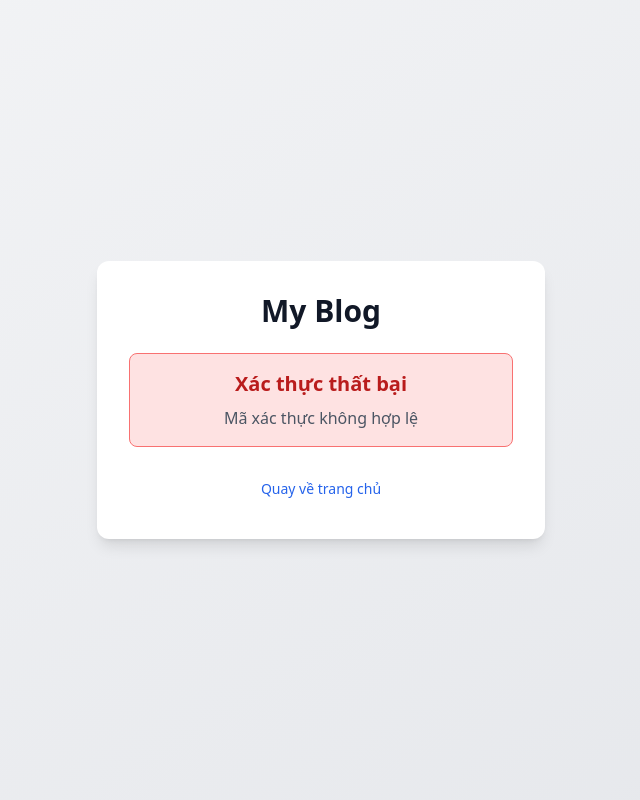
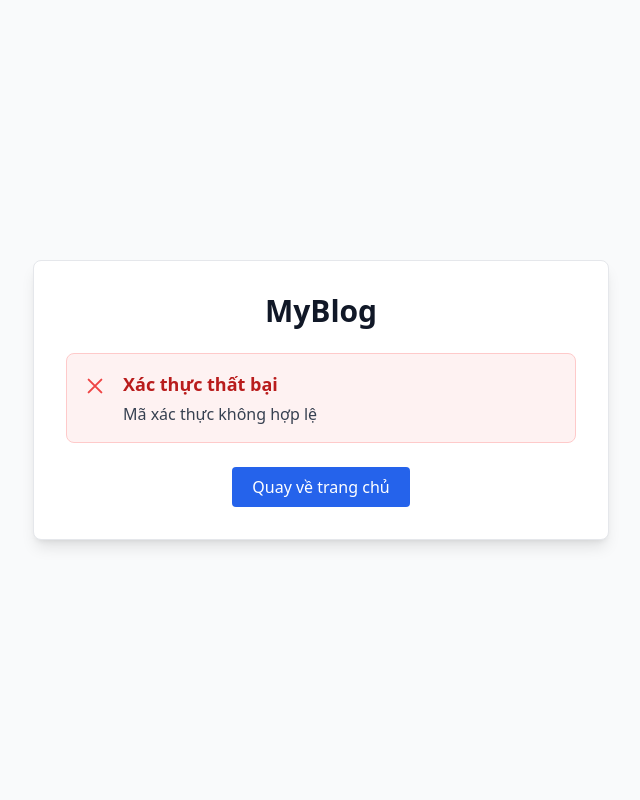
Before and after one commit to tttpppppp/myblog2, a Flask app: page /confirm in a window 1280 px wide. Shown: the whole page, without its empty margins (319-959 px from the left). Run offline with Flask 3, Linux system fonts and the light colour scheme; some libraries are stand-ins or nearby versions.

Commit message:
first commit

```diff
--- a/templates/confirm_fail.html
+++ b/templates/confirm_fail.html
@@ -6,16 +6,33 @@
     <title>Xác thực thất bại - My Blog</title>
     <script src="https://cdn.tailwindcss.com"></script>
 </head>
-<body class="bg-gradient-to-br from-gray-100 to-gray-200 min-h-screen flex items-center justify-center">
-<div class="w-full max-w-md p-8 bg-white rounded-xl shadow-lg text-center space-y-6">
-    <div class="flex justify-center items-center mb-4">
-        <h1 class="text-3xl font-bold text-gray-900">My Blog</h1>
+<body class="bg-gray-50 min-h-screen flex items-center justify-center px-4">
+<div class="bg-white border border-gray-200 rounded-lg shadow-lg max-w-xl w-full p-8">
+    <!-- Logo / Header -->
+    <div class="mb-6 text-center">
+        <h1 class="text-3xl font-bold text-gray-900">MyBlog</h1>
     </div>
-    <div class="p-4 bg-red-100 border border-red-400 text-red-700 rounded-lg transform hover:scale-105 transition duration-300">
-        <h2 class="text-xl font-semibold">Xác thực thất bại</h2>
-        <p class="mt-2 text-gray-600">{{ message }}</p>
+
+    <!-- Message -->
+    <div class="flex items-start space-x-4 bg-red-50 border border-red-200 rounded-lg p-4">
+        <svg class="w-6 h-6 text-red-500 mt-1" fill="none" stroke="currentColor" stroke-width="2"
+             viewBox="0 0 24 24">
+            <path stroke-linecap="round" stroke-linejoin="round"
+                  d="M18.364 5.636l-12.728 12.728M5.636 5.636l12.728 12.728"/>
+        </svg>
+        <div>
+            <h2 class="text-lg font-semibold text-red-700">Xác thực thất bại</h2>
+            <p class="text-gray-700 mt-1">{{ message }}</p>
+        </div>
     </div>
-    <a href="{{ url_for('index') }}" class="inline-block text-blue-600 hover:bg-blue-100 px-4 py-2 rounded-full text-sm font-medium transition duration-300">Quay về trang chủ</a>
+
+    <!-- Action -->
+    <div class="mt-6 text-center">
+        <a href="{{ url_for('index') }}"
+           class="inline-block px-5 py-2 bg-blue-600 text-white rounded hover:bg-blue-700 transition">
+            Quay về trang chủ
+        </a>
+    </div>
 </div>
 </body>
 </html>
```
Also changed, not shown: templates/confirm_success.html (+18 -10 lines).
